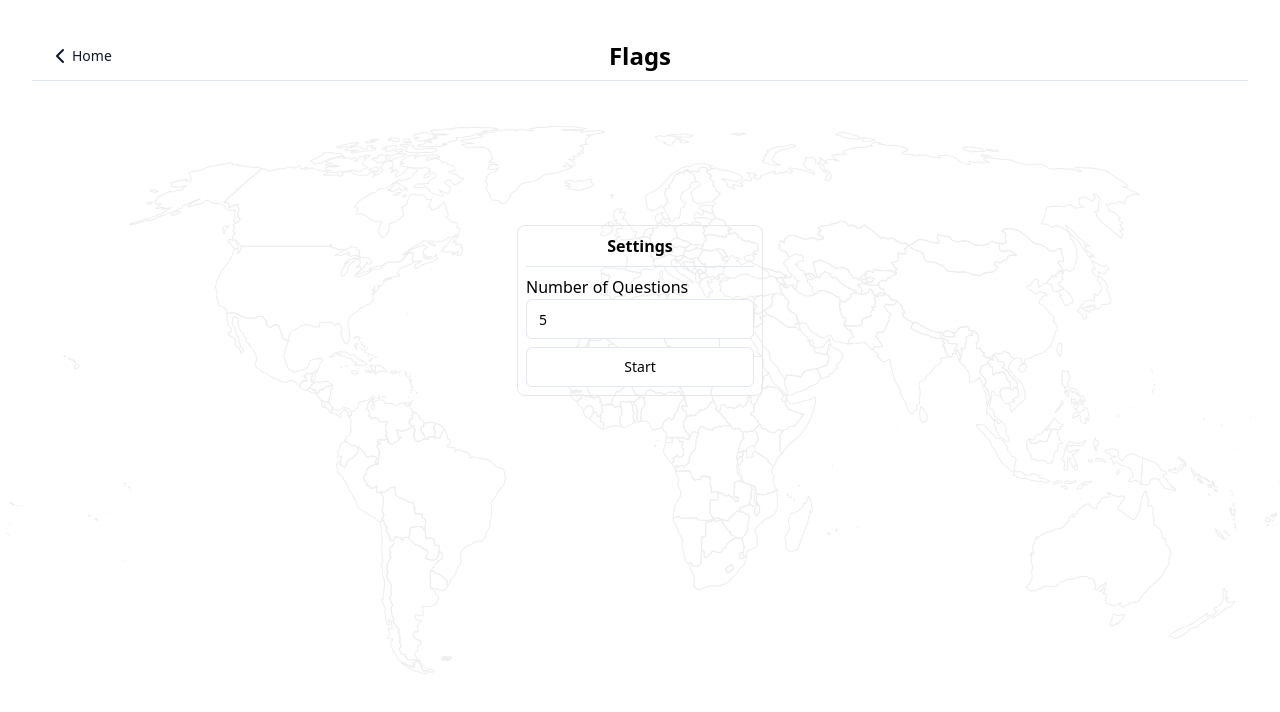
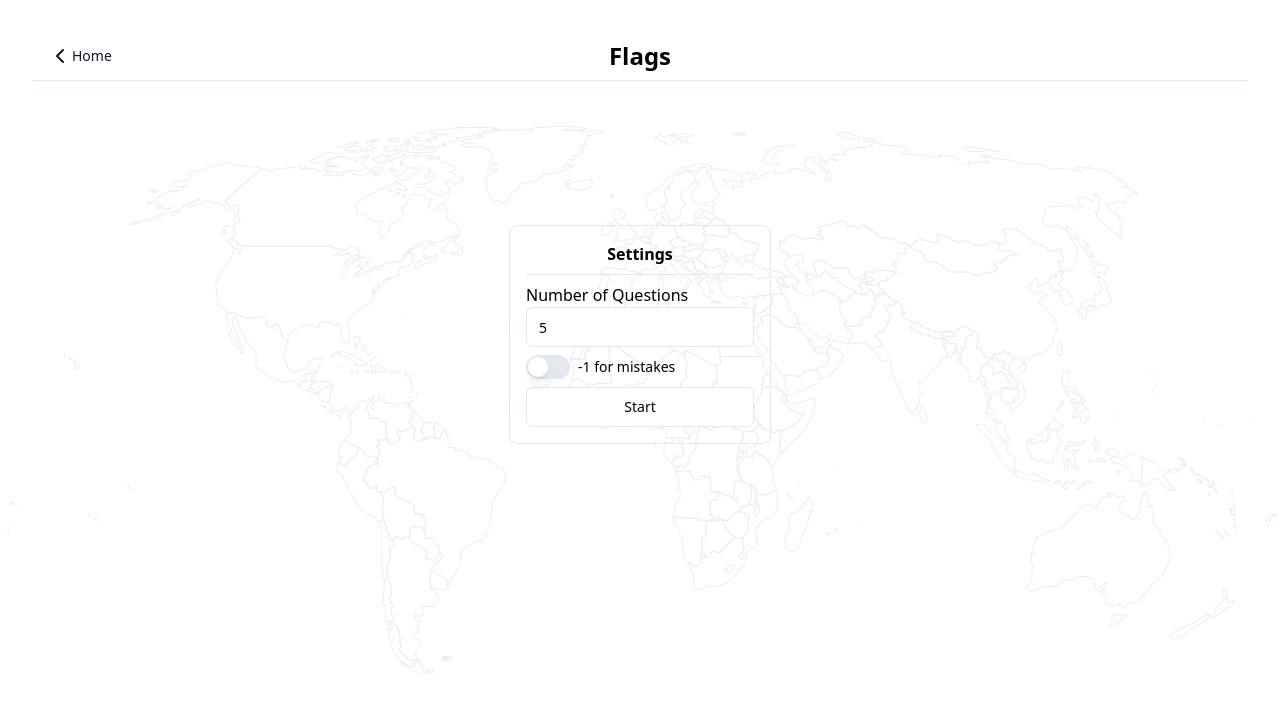
Before and after one commit to AlexKhmurovich/GeoQuizWeb, a React (Vite) app in the folder geo-quiz/: page /flags in a window 1280 px wide. Shown: the top 712 px of the page. Built offline with nearby package versions, Linux system fonts and the light colour scheme.

Commit message:
Adding the basic stuffs for the shapes mode

```diff
--- a/geo-quiz/package.json
+++ b/geo-quiz/package.json
@@ -10,8 +10,10 @@
     "preview": "vite preview"
   },
   "dependencies": {
+    "@radix-ui/react-label": "^2.1.0",
     "@radix-ui/react-separator": "^1.1.0",
     "@radix-ui/react-slot": "^1.1.0",
+    "@radix-ui/react-switch": "^1.1.0",
     "class-variance-authority": "^0.7.0",
     "clsx": "^2.1.1",
     "lucide-react": "^0.427.0",
--- a/geo-quiz/src/App.tsx
+++ b/geo-quiz/src/App.tsx
@@ -5,6 +5,7 @@
 import Home from "./pages/Home";
 import Flags from "./pages/Flags";
 import Capitals from "./pages/Capitals";
+import Shapes from "./pages/Shapes";
 
 function App() {
    return (
@@ -13,6 +14,7 @@
             <Route path="/" element={<Home />} />
             <Route path="/flags" element={<Flags />} />
             <Route path="/capitals" element={<Capitals />} />
+            <Route path="/shapes" element={<Shapes />} />
          </Routes>
       </Router>
    );
--- /dev/null
+++ b/geo-quiz/src/components/ui/label.tsx
@@ -0,0 +1,24 @@
+import * as React from "react"
+import * as LabelPrimitive from "@radix-ui/react-label"
+import { cva, type VariantProps } from "class-variance-authority"
+
+import { cn } from "@/lib/utils"
+
+const labelVariants = cva(
+  "text-sm font-medium leading-none peer-disabled:cursor-not-allowed peer-disabled:opacity-70"
+)
+
+const Label = React.forwardRef<
+  React.ElementRef<typeof LabelPrimitive.Root>,
+  React.ComponentPropsWithoutRef<typeof LabelPrimitive.Root> &
+    VariantProps<typeof labelVariants>
+>(({ className, ...props }, ref) => (
+  <LabelPrimitive.Root
+    ref={ref}
+    className={cn(labelVariants(), className)}
+    {...props}
+  />
+))
+Label.displayName = LabelPrimitive.Root.displayName
+
+export { Label }
--- /dev/null
+++ b/geo-quiz/src/components/ui/switch.tsx
@@ -0,0 +1,27 @@
+import * as React from "react"
+import * as SwitchPrimitives from "@radix-ui/react-switch"
+
+import { cn } from "@/lib/utils"
+
+const Switch = React.forwardRef<
+  React.ElementRef<typeof SwitchPrimitives.Root>,
+  React.ComponentPropsWithoutRef<typeof SwitchPrimitives.Root>
+>(({ className, ...props }, ref) => (
+  <SwitchPrimitives.Root
+    className={cn(
+      "peer inline-flex h-6 w-11 shrink-0 cursor-pointer items-center rounded-full border-2 border-transparent transition-colors focus-visible:outline-none focus-visible:ring-2 focus-visible:ring-ring focus-visible:ring-offset-2 focus-visible:ring-offset-background disabled:cursor-not-allowed disabled:opacity-50 data-[state=checked]:bg-primary data-[state=unchecked]:bg-input",
+      className
+    )}
+    {...props}
+    ref={ref}
+  >
+    <SwitchPrimitives.Thumb
+      className={cn(
+        "pointer-events-none block h-5 w-5 rounded-full bg-background shadow-lg ring-0 transition-transform data-[state=checked]:translate-x-5 data-[state=unchecked]:translate-x-0"
+      )}
+    />
+  </SwitchPrimitives.Root>
+))
+Switch.displayName = SwitchPrimitives.Root.displayName
+
+export { Switch }
--- a/geo-quiz/src/pages/Home.tsx
+++ b/geo-quiz/src/pages/Home.tsx
@@ -20,6 +20,12 @@
                img={CapitalsImg}
                link="/capitals"
             ></ModeCard>
+            <ModeCard
+               title="Shapes"
+               description="Guess the shapes of the world's countries."
+               img={CapitalsImg}
+               link="/shapes"
+            ></ModeCard>
             <WorldMap />
          </div>
       </div>
--- a/geo-quiz/src/pages/PlayView.tsx
+++ b/geo-quiz/src/pages/PlayView.tsx
@@ -3,6 +3,8 @@
 import { Button } from "@/components/ui/button";
 import { Input } from "@/components/ui/input";
 import { Separator } from "@/components/ui/separator";
+import { Switch } from "@/components/ui/switch";
+import { Label } from "@/components/ui/label";
 import {
    Card,
    CardContent,
@@ -35,27 +37,44 @@
 
    const [usedIndexes, setUsedIndexes] = useState<number[]>([]);
 
+   const [penalizeMistakes, setPenalizeMistakes] = useState(false);
+
    const delay = (ms: any) => new Promise((res) => setTimeout(res, ms));
 
    function getRandomCountry() {
+      setUsedIndexes([...usedIndexes, index]);
       do {
          setIndex(Math.floor(Math.random() * CountryData.length));
       } while (usedIndexes.includes(index));
+   }
 
-      setUsedIndexes([...usedIndexes, index]);
+   function renderSwitch(mode: string) {
+      switch (mode) {
+         case "Flags":
+            return "bar";
+         case "Shapes":
+            return "bar";
+         case "Capitals":
+            return "bar";
+         default:
+            return "foo";
+      }
    }
 
    async function checkUserAnswer() {
       if (
-         (props.mode === "Flags" &&
+         (props.mode === ("Flags" || "Shapes") &&
             CountryData[index].name.includes(userInput.trim().toUpperCase())) ||
-         (props.mode !== "Flags" &&
+         (props.mode !== "Capitals" &&
             CountryData[index].capital.includes(userInput.trim().toUpperCase()))
       ) {
          console.log("Right");
          setScore((score += 1));
          setIsCorrect(true);
       } else {
+         if (penalizeMistakes) {
+            setScore((score -= 1));
+         }
          setIsWrong(true);
       }
 
@@ -92,7 +111,7 @@
 
             <div
                className={
-                  "w-fit border-[1px] rounded-lg p-2 mt-32 " +
+                  "w-fit border-[1px] rounded-lg p-4 mt-32 " +
                   (!setttingsSet ? "flex flex-col" : "hidden")
                }
             >
@@ -111,6 +130,14 @@
                      )
                   }
                />
+               <div className="flex items-center space-x-2 mt-2">
+                  <Switch
+                     id="penalizeMistakes"
+                     checked={penalizeMistakes}
+                     onCheckedChange={(checked) => setPenalizeMistakes(checked)}
+                  />
+                  <Label htmlFor="penalizeMistakes">-1 for mistakes</Label>
+               </div>
                <Button
                   variant="outline"
                   className="mt-2"
@@ -216,7 +243,7 @@
                            : isWrong
                            ? "Wrong, the correct answer is " +
                              (props.mode == "Flags"
-                                ? CountryData[index].name[0]
+                                ? titleize(CountryData[index].name[0])
                                 : titleize(CountryData[index].capital[0]))
                            : ""}
                      </h1>
--- /dev/null
+++ b/geo-quiz/src/pages/Shapes.tsx
@@ -0,0 +1,10 @@
+import PlayView from "./PlayView";
+
+export default function Flags() {
+   return (
+      <PlayView
+         mode="Shapes"
+         questionString="Name the country with this shape:"
+      />
+   );
+}
```
Also changed, not shown: 1 other file (tests, documents, lock files or other folders).
